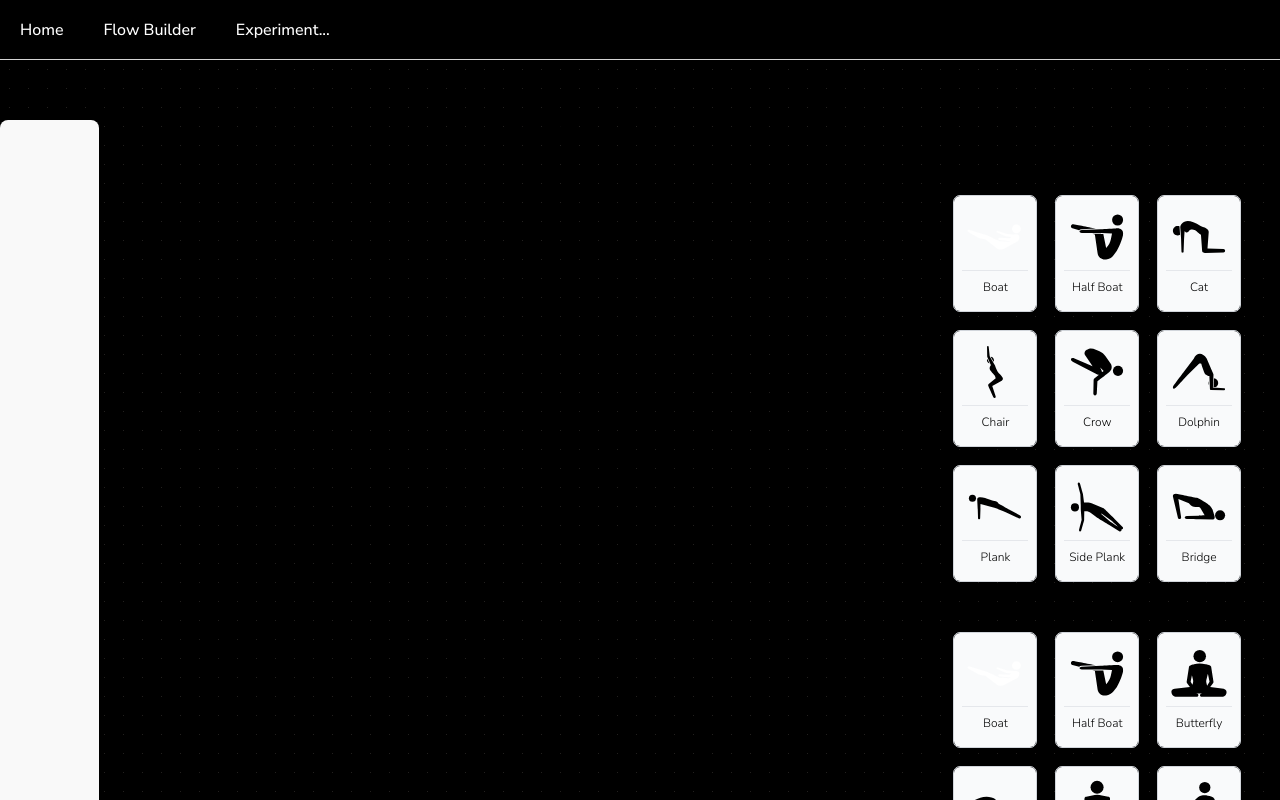
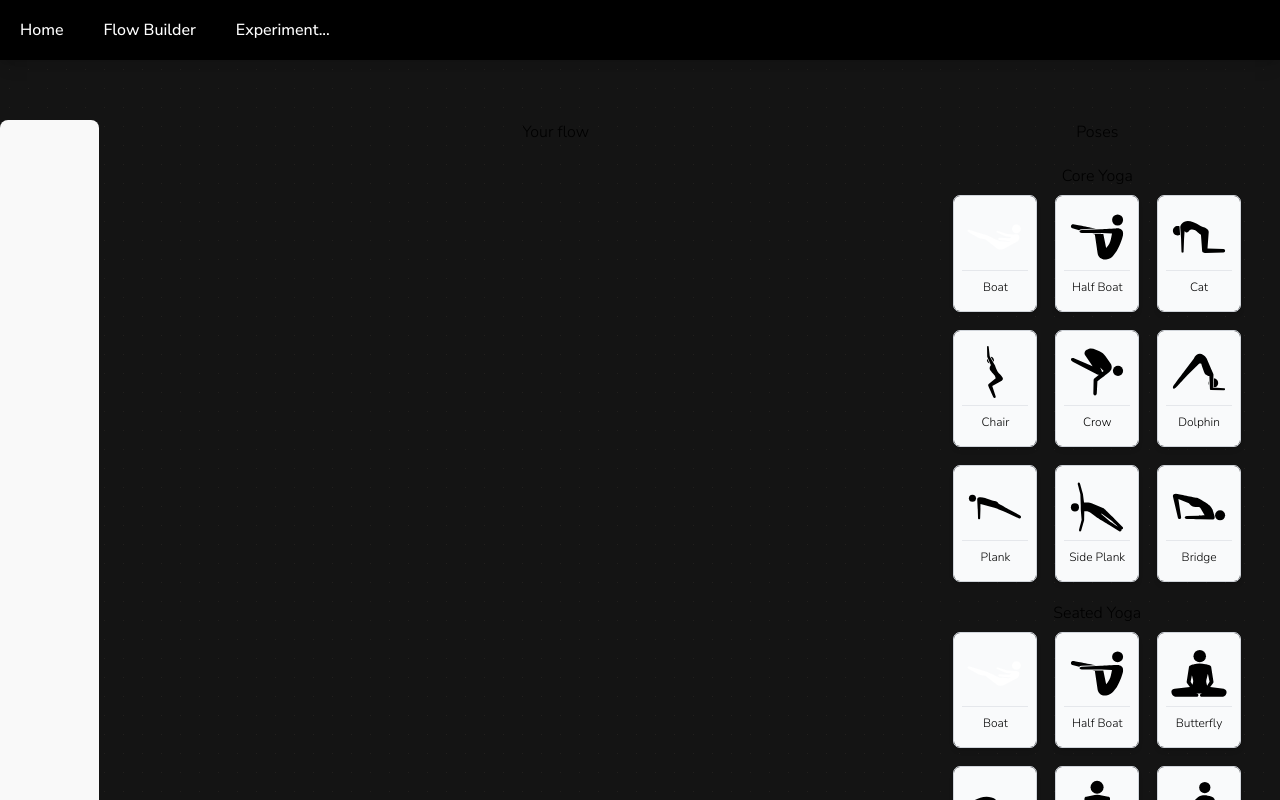
Before and after one commit to sevleo/YoGato-frontend, a React (Vite) app: page /builder in a window 1280 px wide. Shown: the top 800 px of the page. Built offline with nearby package versions, Linux system fonts and the light colour scheme.

Commit message:
Update shadow style

```diff
--- a/src/components/sections/Header.tsx
+++ b/src/components/sections/Header.tsx
@@ -6,7 +6,7 @@
 
   useEffect(() => {
     function handleScroll() {
-      if (window.scrollY > 1) {
+      if (window.scrollY > 5) {
         setIsScrolled(true);
       } else {
         setIsScrolled(false);
@@ -22,12 +22,16 @@
 
   return (
     <>
-      <header className=" relative z-50 flex h-[60px] w-full items-center  justify-center border-b-[0.5px] border-neutral-300 bg-black text-white shadow-md">
-        <div className="flex h-[60px] w-full max-w-screen-2xl flex-row items-center justify-start gap-10 p-2 pl-5 text-black">
+      <header
+        className={`} relative z-50 flex h-[60px] w-full  items-center justify-center border-neutral-300 bg-black text-white`}
+      >
+        <div
+          className={`flex h-[60px] w-full max-w-screen-2xl flex-row items-center justify-start gap-10 p-2 pl-5 text-black ${isScrolled ? "blur-sm" : ""} shadow-lg`}
+        >
           <HeaderDetails></HeaderDetails>
         </div>
         <div
-          className={`fixed z-10 flex h-[60px] w-full max-w-screen-2xl flex-row items-center justify-start gap-10 bg-black p-2 pl-5`}
+          className={`fixed z-10 flex h-[60px] w-full max-w-screen-2xl flex-row items-center justify-start gap-10 bg-black p-2 pl-5 shadow-lg`}
           style={{
             background: "rgba(34, 32, 30, 0.9)",
             top: isScrolled ? "0px" : "-60px",
--- a/src/index.css
+++ b/src/index.css
@@ -85,7 +85,7 @@
   opacity: 1;
   background-image: radial-gradient(
     #22201e 0.9500000000000001px,
-    #000000 0.9500000000000001px
+    rgb(20, 20, 20) 0.9500000000000001px
   );
   background-size: 19px 19px;
 }
--- a/src/output.css
+++ b/src/output.css
@@ -602,14 +602,6 @@
   top: 3px;
 }
 
-.top-\[-60px\] {
-  top: -60px;
-}
-
-.top-\[0px\] {
-  top: 0px;
-}
-
 .z-10 {
   z-index: 10;
 }
@@ -1115,6 +1107,18 @@
   box-shadow: var(--tw-ring-offset-shadow, 0 0 #0000), var(--tw-ring-shadow, 0 0 #0000), var(--tw-shadow);
 }
 
+.shadow-lg {
+  --tw-shadow: 0 10px 15px -3px rgb(0 0 0 / 0.1), 0 4px 6px -4px rgb(0 0 0 / 0.1);
+  --tw-shadow-colored: 0 10px 15px -3px var(--tw-shadow-color), 0 4px 6px -4px var(--tw-shadow-color);
+  box-shadow: var(--tw-ring-offset-shadow, 0 0 #0000), var(--tw-ring-shadow, 0 0 #0000), var(--tw-shadow);
+}
+
+.shadow-2xl {
+  --tw-shadow: 0 25px 50px -12px rgb(0 0 0 / 0.25);
+  --tw-shadow-colored: 0 25px 50px -12px var(--tw-shadow-color);
+  box-shadow: var(--tw-ring-offset-shadow, 0 0 #0000), var(--tw-ring-shadow, 0 0 #0000), var(--tw-shadow);
+}
+
 .outline-none {
   outline: 2px solid transparent;
   outline-offset: 2px;
@@ -1138,6 +1142,11 @@
 
 .outline-gray-400 {
   outline-color: #9ca3af;
+}
+
+.blur-sm {
+  --tw-blur: blur(4px);
+  filter: var(--tw-blur) var(--tw-brightness) var(--tw-contrast) var(--tw-grayscale) var(--tw-hue-rotate) var(--tw-invert) var(--tw-saturate) var(--tw-sepia) var(--tw-drop-shadow);
 }
 
 .filter {
@@ -1244,7 +1253,7 @@
   opacity: 1;
   background-image: radial-gradient(
     #22201e 0.9500000000000001px,
-    #000000 0.9500000000000001px
+    rgb(20, 20, 20) 0.9500000000000001px
   );
   background-size: 19px 19px;
 }
```
